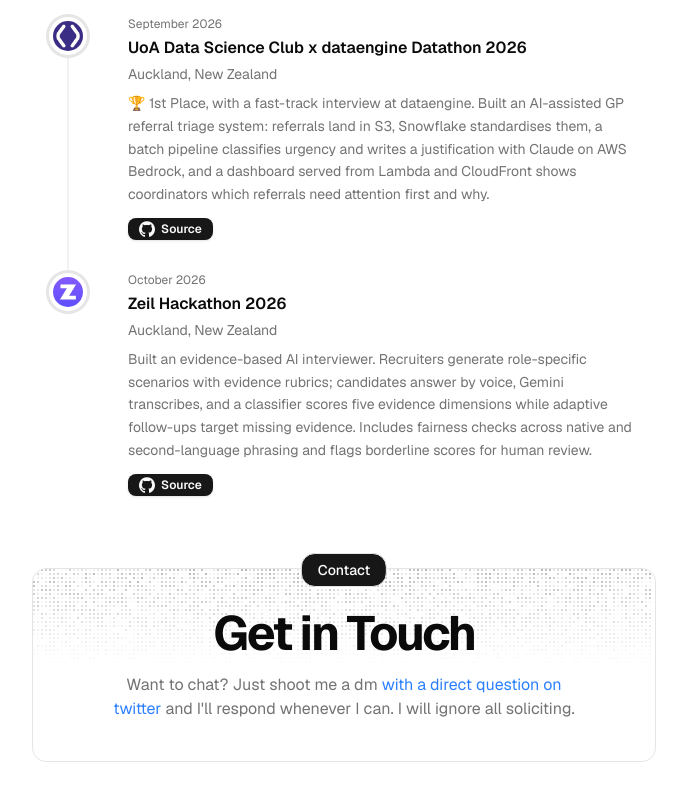
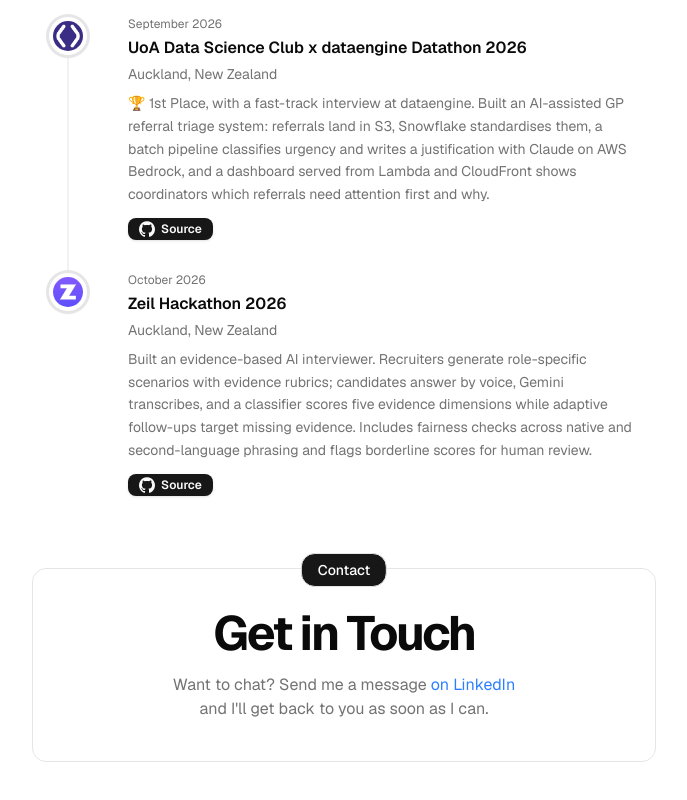
Before and after one commit to avi-nz/portfolio, a Next.js app: page / in a window 1280 px wide. Shown: the part 1480-2280 px from the top of the page, without its empty margins (296-983 px from the left). Built offline with nearby package versions, Linux system fonts and the light colour scheme.

Commit message:
changed contact me section

```diff
--- a/src/app/layout.tsx
+++ b/src/app/layout.tsx
@@ -6,7 +6,6 @@ import { cn } from "@/lib/utils";
 import type { Metadata } from "next";
 import { Geist, Geist_Mono } from "next/font/google";
 import "./globals.css";
-import { FlickeringGrid } from "@/components/magicui/flickering-grid";
 
 const geist = Geist({
   subsets: ["latin"],
@@ -72,17 +71,6 @@ export default function RootLayout({
       >
         <ThemeProvider attribute="class" defaultTheme="light">
           <TooltipProvider delayDuration={0}>
-            <div className="absolute inset-0 top-0 left-0 right-0 h-[100px] overflow-hidden z-0">
-              <FlickeringGrid
-                className="h-full w-full"
-                squareSize={2}
-                gridGap={2}
-                style={{
-                  maskImage: "linear-gradient(to bottom, black, transparent)",
-                  WebkitMaskImage: "linear-gradient(to bottom, black, transparent)",
-                }}
-              />
-            </div>
             <div className="relative z-10 max-w-2xl mx-auto py-12 pb-24 sm:py-24 px-6">
               {children}
             </div>
--- a/src/components/magicui/flickering-grid.tsx
+++ /dev/null
@@ -1,240 +0,0 @@
-"use client"
-
-import React, { useCallback, useEffect, useMemo, useRef, useState } from "react"
-
-import { cn } from "@/lib/utils"
-
-interface FlickeringGridProps extends React.HTMLAttributes<HTMLDivElement> {
-  squareSize?: number
-  gridGap?: number
-  flickerChance?: number
-  color?: string
-  width?: number
-  height?: number
-  className?: string
-  maxOpacity?: number
-}
-
-export const FlickeringGrid: React.FC<FlickeringGridProps> = ({
-  squareSize = 4,
-  gridGap = 6,
-  flickerChance = 0.3,
-  color,
-  width,
-  height,
-  className,
-  maxOpacity = 0.3,
-  ...props
-}) => {
-  const canvasRef = useRef<HTMLCanvasElement>(null)
-  const containerRef = useRef<HTMLDivElement>(null)
-  const [isInView, setIsInView] = useState(false)
-  const [canvasSize, setCanvasSize] = useState({ width: 0, height: 0 })
-  const [resolvedColor, setResolvedColor] = useState<string>("rgb(0, 0, 0)")
-
-  const resolveColor = useCallback((colorValue: string | undefined): string => {
-    if (typeof window === "undefined") {
-      return "rgb(0, 0, 0)"
-    }
-
-    const colorToResolve = colorValue || "var(--foreground)"
-
-    if (colorToResolve.startsWith("var(")) {
-      const tempEl = document.createElement("div")
-      tempEl.style.color = colorToResolve
-      tempEl.style.position = "absolute"
-      tempEl.style.visibility = "hidden"
-      document.body.appendChild(tempEl)
-      const computedColor = window.getComputedStyle(tempEl).color
-      document.body.removeChild(tempEl)
-      return computedColor || "rgb(0, 0, 0)"
-    }
-
-    return colorToResolve
-  }, [])
-
-  useEffect(() => {
-    const updateColor = () => {
-      const resolved = resolveColor(color)
-      setResolvedColor(resolved)
-    }
-
-    updateColor()
-
-    const observer = new MutationObserver(() => {
-      updateColor()
-    })
-
-    if (typeof window !== "undefined") {
-      observer.observe(document.documentElement, {
-        attributes: true,
-        attributeFilter: ["class"],
-      })
-    }
-
-    return () => {
-      observer.disconnect()
-    }
-  }, [color, resolveColor])
-
-  const memoizedColor = useMemo(() => {
-    const toRGBA = (colorValue: string) => {
-      if (typeof window === "undefined") {
-        return `rgba(0, 0, 0,`
-      }
-      const canvas = document.createElement("canvas")
-      canvas.width = canvas.height = 1
-      const ctx = canvas.getContext("2d")
-      if (!ctx) return "rgba(255, 0, 0,"
-      ctx.fillStyle = colorValue
-      ctx.fillRect(0, 0, 1, 1)
-      const [r, g, b] = Array.from(ctx.getImageData(0, 0, 1, 1).data)
-      return `rgba(${r}, ${g}, ${b},`
-    }
-    return toRGBA(resolvedColor)
-  }, [resolvedColor])
-
-  const setupCanvas = useCallback(
-    (canvas: HTMLCanvasElement, width: number, height: number) => {
-      const dpr = window.devicePixelRatio || 1
-      canvas.width = width * dpr
-      canvas.height = height * dpr
-      canvas.style.width = `${width}px`
-      canvas.style.height = `${height}px`
-      const cols = Math.floor(width / (squareSize + gridGap))
-      const rows = Math.floor(height / (squareSize + gridGap))
-
-      const squares = new Float32Array(cols * rows)
-      for (let i = 0; i < squares.length; i++) {
-        squares[i] = Math.random() * maxOpacity
-      }
-
-      return { cols, rows, squares, dpr }
-    },
-    [squareSize, gridGap, maxOpacity]
-  )
-
-  const updateSquares = useCallback(
-    (squares: Float32Array, deltaTime: number) => {
-      for (let i = 0; i < squares.length; i++) {
-        if (Math.random() < flickerChance * deltaTime) {
-          squares[i] = Math.random() * maxOpacity
-        }
-      }
-    },
-    [flickerChance, maxOpacity]
-  )
-
-  const drawGrid = useCallback(
-    (
-      ctx: CanvasRenderingContext2D,
-      width: number,
-      height: number,
-      cols: number,
-      rows: number,
-      squares: Float32Array,
-      dpr: number
-    ) => {
-      ctx.clearRect(0, 0, width, height)
-      ctx.fillStyle = "transparent"
-      ctx.fillRect(0, 0, width, height)
-
-      for (let i = 0; i < cols; i++) {
-        for (let j = 0; j < rows; j++) {
-          const opacity = squares[i * rows + j]
-          ctx.fillStyle = `${memoizedColor}${opacity})`
-          ctx.fillRect(
-            i * (squareSize + gridGap) * dpr,
-            j * (squareSize + gridGap) * dpr,
-            squareSize * dpr,
-            squareSize * dpr
-          )
-        }
-      }
-    },
-    [memoizedColor, squareSize, gridGap]
-  )
-
-  useEffect(() => {
-    const canvas = canvasRef.current
-    const container = containerRef.current
-    if (!canvas || !container) return
-
-    const ctx = canvas.getContext("2d")
-    if (!ctx) return
-
-    let animationFrameId: number
-    let gridParams: ReturnType<typeof setupCanvas>
-
-    const updateCanvasSize = () => {
-      const newWidth = width || container.clientWidth
-      const newHeight = height || container.clientHeight
-      setCanvasSize({ width: newWidth, height: newHeight })
-      gridParams = setupCanvas(canvas, newWidth, newHeight)
-    }
-
-    updateCanvasSize()
-
-    let lastTime = 0
-    const animate = (time: number) => {
-      if (!isInView) return
-
-      const deltaTime = (time - lastTime) / 1000
-      lastTime = time
-
-      updateSquares(gridParams.squares, deltaTime)
-      drawGrid(
-        ctx,
-        canvas.width,
-        canvas.height,
-        gridParams.cols,
-        gridParams.rows,
-        gridParams.squares,
-        gridParams.dpr
-      )
-      animationFrameId = requestAnimationFrame(animate)
-    }
-
-    const resizeObserver = new ResizeObserver(() => {
-      updateCanvasSize()
-    })
-
-    resizeObserver.observe(container)
-
-    const intersectionObserver = new IntersectionObserver(
-      ([entry]) => {
-        setIsInView(entry.isIntersecting)
-      },
-      { threshold: 0 }
-    )
-
-    intersectionObserver.observe(canvas)
-
-    if (isInView) {
-      animationFrameId = requestAnimationFrame(animate)
-    }
-
-    return () => {
-      cancelAnimationFrame(animationFrameId)
-      resizeObserver.disconnect()
-      intersectionObserver.disconnect()
-    }
-  }, [setupCanvas, updateSquares, drawGrid, width, height, isInView])
-
-  return (
-    <div
-      ref={containerRef}
-      className={cn(`h-full w-full ${className}`)}
-      {...props}
-    >
-      <canvas
-        ref={canvasRef}
-        className="pointer-events-none"
-        style={{
-          width: canvasSize.width,
-          height: canvasSize.height,
-        }}
-      />
-    </div>
-  )
-}
--- a/src/components/section/contact-section.tsx
+++ b/src/components/section/contact-section.tsx
@@ -1,5 +1,4 @@
 import Link from "next/link";
-import { FlickeringGrid } from "@/components/magicui/flickering-grid";
 import { DATA } from "@/data/resume";
 
 export default function ContactSection() {
@@ -8,33 +7,21 @@ export default function ContactSection() {
       <div className="absolute -top-4 border bg-primary z-10 rounded-xl px-4 py-1 left-1/2 -translate-x-1/2">
         <span className="text-background text-sm font-medium">Contact</span>
       </div>
-      <div className="absolute inset-0 top-0 left-0 right-0 h-1/2 rounded-xl overflow-hidden">
-        <FlickeringGrid
-          className="h-full w-full"
-          squareSize={2}
-          gridGap={2}
-          style={{
-            maskImage: "linear-gradient(to bottom, black, transparent)",
-            WebkitMaskImage: "linear-gradient(to bottom, black, transparent)",
-          }}
-        />
-      </div>
       <div className="relative flex flex-col items-center gap-4 text-center">
         <h2 className="text-3xl font-bold tracking-tighter sm:text-5xl">
           Get in Touch
         </h2>
         <p className="mx-auto max-w-lg text-muted-foreground text-balance">
-          Want to chat? Just shoot me a dm{" "}
+          Want to chat? Send me a message{" "}
           <Link
-            href={DATA.contact.social.X.url}
+            href={DATA.contact.social.LinkedIn.url}
             target="_blank"
             rel="noopener noreferrer"
             className="text-blue-500 hover:underline underline-offset-4 focus-visible:outline-none focus-visible:ring-2 focus-visible:ring-ring focus-visible:ring-offset-2 rounded-sm"
           >
-            with a direct question on twitter
+            on LinkedIn
           </Link>{" "}
-          and I&apos;ll respond whenever I can. I will ignore all
-          soliciting.
+          and I&apos;ll get back to you as soon as I can.
         </p>
       </div>
     </div>
```
